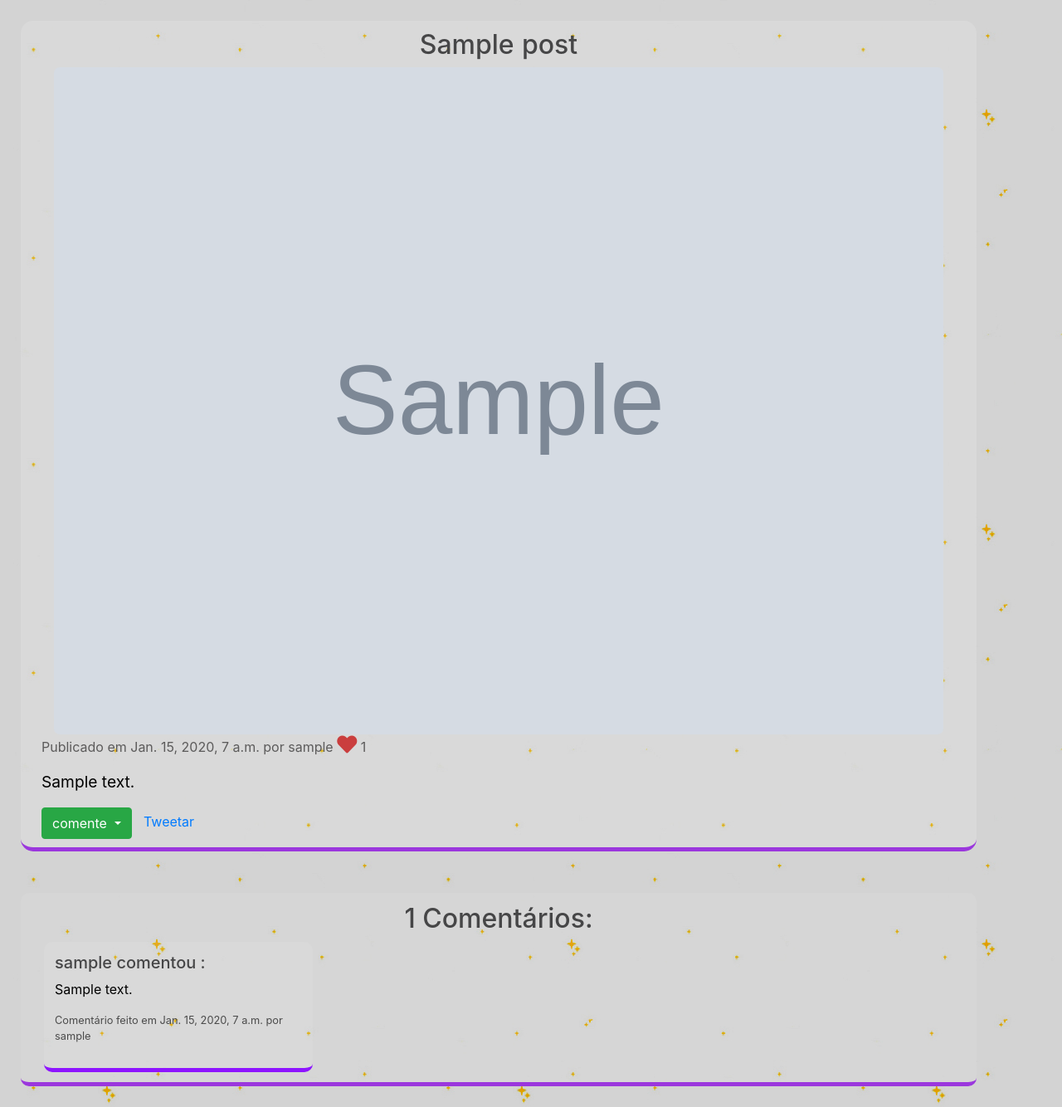
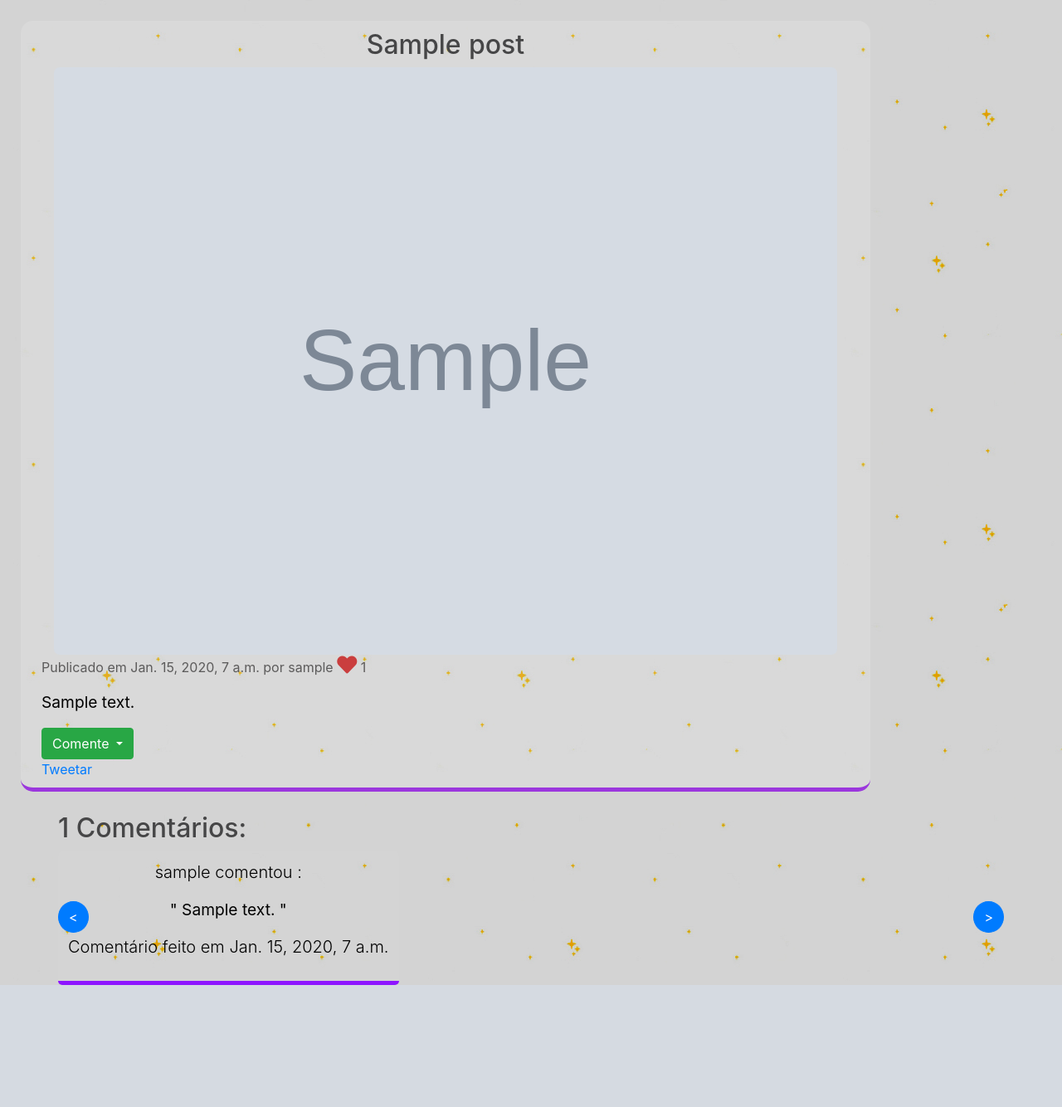
Before and after one commit to Chuckpy/Django-ecommerce, a Django app: a page that uses templates/blog/post_detail.html in a window 1280 px wide. Shown: the part 58-1392 px from the top of the page at 83% size. After the commit the page ends 1245 px from the top, so only its background shows below. Run offline with Django 3.2, Linux system fonts and the light colour scheme; tables that the repository leaves empty hold one stand-in row (values such as "Sample post"); grey boxes marked "Sample" are stand-in pictures; parts of the project's set-up code (start-up, migrations or seed data) failed here and were passed over; some libraries are stand-ins or nearby versions.

Commit message:
Templates and css stylesheet

```diff
--- a/static/css/style.css
+++ b/static/css/style.css
@@ -145,7 +145,7 @@ h1, h2, h3, h4,h5 {
 
 /* groselha*/
 .op {
-    background-color:rgba(0, 0, 0, 0.09);
+    background-color:rgba(0, 0, 0, 0);
 
 }
 section{
@@ -368,6 +368,39 @@ body.dark .product-list {
 }
 
 /* blog */
+
+/* Carrocel comment */
+
+.MultiCarousel { float: left; overflow: hidden;  width: 100%; position:relative; }
+.MultiCarousel .MultiCarousel-inner { transition: 1.3s ease all; float: left; width: max-content; }
+.MultiCarousel .MultiCarousel-inner .item { float: left; margin-right:10px;}
+.MultiCarousel .MultiCarousel-inner .item > div {
+    display:flex;
+    align-items:center;
+    justify-content:center;
+    flex-direction: column;
+    word-break: break-all;
+    background:#ffffff04;
+    border-radius: 5px;
+    border-bottom: 5px inset #6b10c0;
+    padding:10px 12px;
+    }
+.MultiCarousel .leftLst, .MultiCarousel .rightLst { position:absolute; border-radius:50%;top:calc(50% - 20px); }
+.MultiCarousel .leftLst { left:0; }
+.MultiCarousel .rightLst { right:0; }
+.MultiCarousel .leftLst.over, .MultiCarousel .rightLst.over { pointer-events: none; background:#ccc; }
+.comlead {
+    text-align: justify;
+}
+.warning {
+    color:rgb(182, 26, 26) !important;
+    font-size: 1.0em;
+    font-weight: 300;
+}
+.cat-blog{
+    position:sticky !important;
+}
+
 .bcreate{
     position:absolute;
     margin-left: auto;
@@ -430,37 +463,7 @@ body.dark .bcreate{
     color: #fff;
     font-size: 1.5em;
 }
-.ctitle {
-    text-align: center;
-}
-.ccom{
-    display: inline-block;
-    list-style-type: none;
-    width:29%;
-    border-radius: 10px;
-    background-color: #ffffff10;
-    border-bottom: 5px inset #6b10c0;
-    padding:13px 13px;
-    margin: 0px 10px;
-    margin-top: 0px;
-}
-.eachcom{
-    font-size:1em;
-}
 
-.comtop{
-    margin-top:0px;
-}
-
-.cpub{
-    display: inline;
-    width:90%;
-    border-radius: 10px;
-    background-color: #ffffff10;
-    border-bottom: 5px inset #9b37dd;
-    padding: 12px 18px;
-    margin: 25px 25px;
-}
 
 .titlep {
     text-align: center;
@@ -470,7 +473,7 @@ body.dark .bcreate{
 }
 
 .post{
-    width:87%;
+    width:77%;
     border-radius: 10px;
     background-color: #ffffff15;
     border-bottom: 5px inset #9b37dd;
@@ -479,7 +482,7 @@ body.dark .bcreate{
 
 }
 .post-detail{
-    width:90%;
+    width:80%;
     border-radius: 15px;
     background-color: #ffffff23;
     border: #111;
@@ -614,8 +617,8 @@ body.dark .post-title{
 }
 
 .pagination a:hover,
-.pagination .active a {
-    background-color: #6c58bF;
+.pagination .active a, .page-link.active {
+    background-color: #6c58bF !important;
     color: #ffffff;
 }
 
@@ -623,14 +626,3 @@ body.dark .post-title{
     background-color: #6c58bF;
     color: #ffffff;
 }
-
-
-.pagination .active a {
-    color: #ffffff;
-    cursor: default;
-}
-
-.pagination>li.active>a {
-    background: purple;
-    color: #fff;
-  }
--- a/static/js/custom.js
+++ b/static/js/custom.js
@@ -18,3 +18,10 @@ $('.multiple-items').slick({
       return false;
     });
   });
+
+
+  $("a.page-link").each(function(){
+    if ($(this).attr("data-page")== window.location.search.replace("?page=","")){
+        $ (this).addClass("active")
+    }
+})
--- a/static/js/darktheme.js
+++ b/static/js/darktheme.js
@@ -13,3 +13,11 @@ function save() {
 if (JSON.parse(localStorage.getItem("chk"))){
         document.getElementById("chk").click()
         }
+
+        (function(d, s, id) {
+            var js, fjs = d.getElementsByTagName(s)[0];
+            if (d.getElementById(id)) return;
+            js = d.createElement(s); js.id = id;
+            js.src = "https://connect.facebook.net/en_US/sdk.js#xfbml=1&version=v3.0";
+            fjs.parentNode.insertBefore(js, fjs);
+            }(document, 'script', 'facebook-jssdk'));
--- a/templates/account/logout.html
+++ b/templates/account/logout.html
@@ -5,7 +5,7 @@
 {% block content %}
 <div class="aclog">
     <h2 class="actitle">Sair</h2>
-    <p>Você tem certeza que deseja sair?</p>
+    <p class="actext">Você tem certeza que deseja sair?</p>
     <form method="post" action="{% url 'account_logout' %}">
         {% csrf_token %}
         <button class="btn btn-danger" type="submit">Sim</button>
--- a/templates/blog/post_detail.html
+++ b/templates/blog/post_detail.html
@@ -23,7 +23,7 @@
     {{ post.body|linebreaks }}
     <div class="btn-group espaco">
         <button type="button" class="btn btn-success dropdown-toggle" data-toggle="dropdown" aria-haspopup="true" aria-expanded="false">
-          comente
+          Comente
         </button>
         <div class="dropdown-menu drop">
           <a class="dropdown-item" >
@@ -31,40 +31,54 @@
             <form  method="POST">
                 {{ comment_form }}
                 {% csrf_token %}
-                <button value="submit" class="btn btn-success">Comentar</button>
+                <button value="submit" class="btn btn-success">Enviar</button>
             </form>
-            {% endif %}</a>
+            {% else %}
+            <p class="warning">Você precisa estar logado para comentar aqui</p>
+            {% endif %}
+        </a>
         </div>
       </div>
+    <div>
     <a href="http://twitter.com/share" class="twitter-share-button" syle="width:60px; height:40px;"
                 data-url="{{ post.get_absolute_url }}" data-text="{{ post.title }}"
                 data-count="horizontal" data-via="{{ user.username }}" data-lang="pt">Tweetar</a>
+    </div>
+    <div class="fb-share-button" data-href="{{ post.get_absolute_url }}"
+                data-layout="button_count">
+    </div>
 </div>
 </div>
 
 
 <!--Comentarios-->
 {% if post.comment_set.all %}
-<div class="cpub">
-    <h2 class="ctitle"> {{ post.comment_number }} Comentários:</h2>
-    <div class="comtop">
+
+<div class="container">
+	<div class="row">
+        <h2 class="ctitle"> {{ post.comment_number }} Comentários:</h2>
+		<div class="MultiCarousel" data-items="1,3" data-slide="1"
+         id="MultiCarousel"  data-interval="10">
+            <div class="MultiCarousel-inner">
         {% for comment in post.comment_set.all %}
-    <ul class="ccom">
-        <li>
-        <h5>
-            {{ comment.author }} comentou :
-        </h5>
-        <p class="eachcom">
-            {{ comment.body }}
-        </p>
-        <p class="cdate">
-            Comentário feito em {{ comment.created }} por {{ comment.author }}
-        </p></li>
-
-    </ul>
+                <div class="item" >
+                    <div class="pad15">
+                        <p class="lead">{{ comment.author }} comentou : </p>
+                        <p class="comlead"> " {{ comment.body }} "</p>
+                        <p class="lead">Comentário feito em {{ comment.created }}</p>
+                    </div>
+                </div>
     {% endfor %}
-</div>
+            </div>
+            <button class="btn btn-primary leftLst"><</button>
+            <button class="btn btn-primary rightLst">></button>
+        </div>
+	</div>
 </div>
 {% endif %}
 
+
+{% block script %}
+<script src="{% static 'js/boot-slider.js' %}"></script>
+{% endblock script %}
 {% endblock %}
--- a/templates/home.html
+++ b/templates/home.html
@@ -1,6 +1,8 @@
 {% extends 'base.html' %}
 {% load static %}
+{% block title %}Scientific Hub {% endblock %}
 {% block content %}
+
 <body>
 
 <!-- Banner -->
--- a/templates/products/product_list.html
+++ b/templates/products/product_list.html
@@ -15,7 +15,7 @@ Produtos
 
 <div class="container lside">
     <div class="row">
-        <div class="col-lg-3 op">
+        <div class="col-lg-3">
             <h1 class="top-list">Loja do Hub</h1>
             <h3 align="center">Categorias</h3>
             <ul class="list-group mb-3 mb-lg-0 op">
```
Also changed, not shown: templates/blog/post_list.html (+33 -5 lines), templates/pagination.html (+6 -5 lines), README.md.
